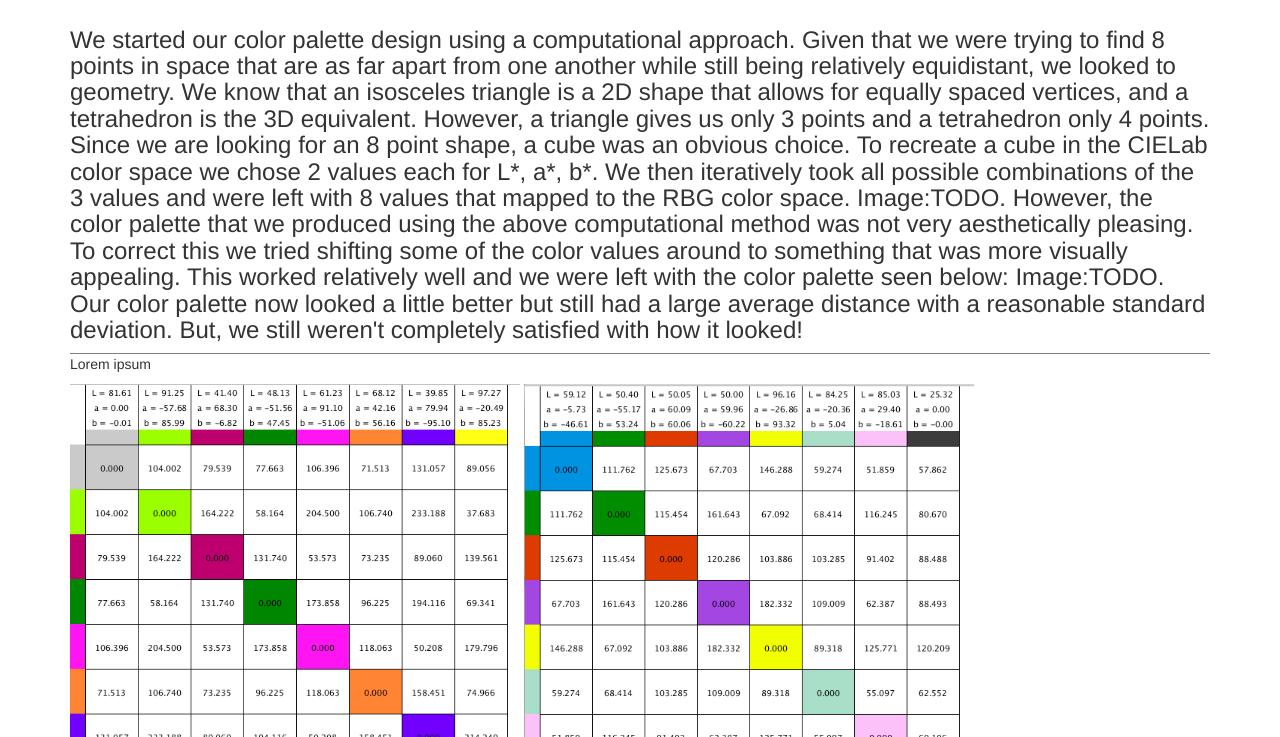
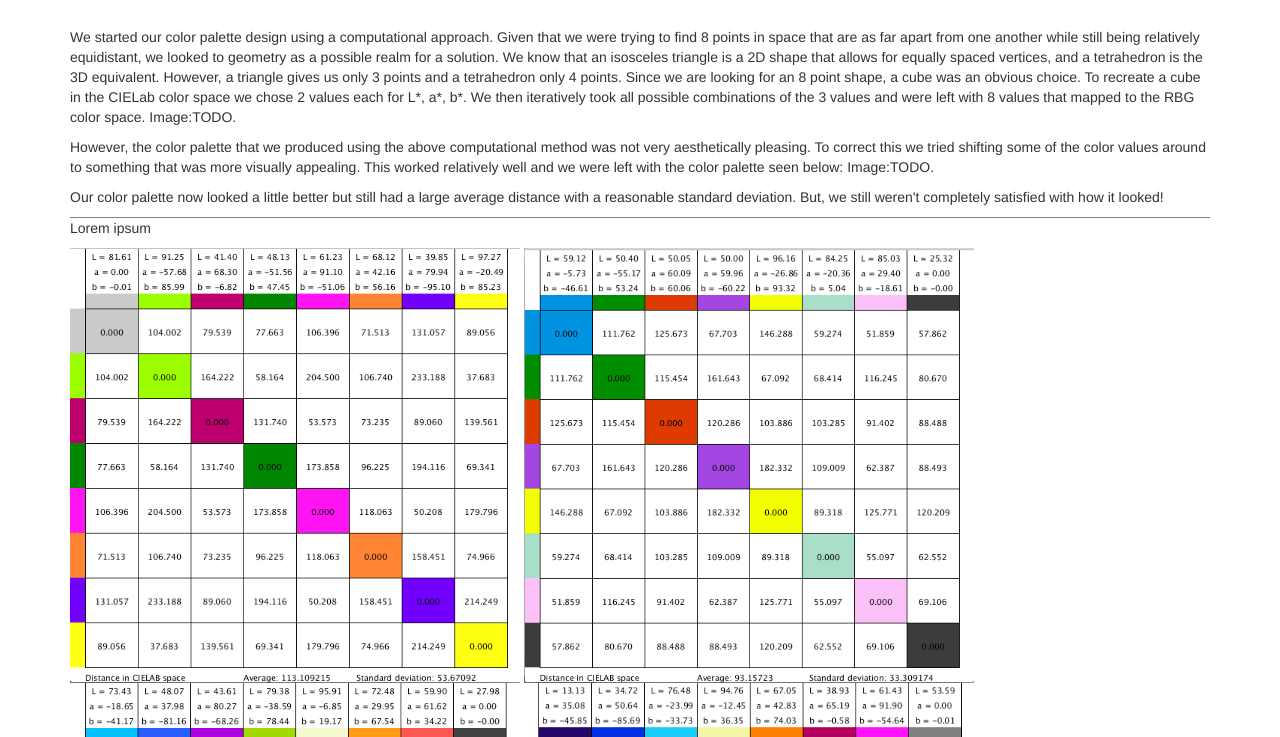
Before and after one commit to JasonFan74/color-palettes, a plain HTML site: page index.html in a window 1280 px wide. Shown: the part 63-800 px from the top of the page. Drawn offline with nearby package versions, Linux system fonts and the light colour scheme.

Commit message:
changed to p tag

```diff
--- a/index.html
+++ b/index.html
@@ -12,11 +12,12 @@
   <div class="container-fluid">
     <h1> Color Palettes</h1>
     <div class="container">
-        <h3>We started our color palette design using a computational approach. Given that we were trying to find 8 points in space that are as far apart from one another while still being relatively equidistant, we looked to geometry. We know that an isosceles triangle is a 2D shape that allows for equally spaced vertices, and a tetrahedron is the 3D equivalent. However, a triangle gives us only 3 points and a tetrahedron only 4 points. Since we are looking for an 8 point shape, a cube was an obvious choice. To recreate a cube in the CIELab color space we chose 2 values each for L*, a*, b*. We then iteratively took all possible combinations of the 3 values and were left with 8 values that mapped to the RBG color space. Image:TODO.
+        <h3></h3>
+            <p>    We started our color palette design using a computational approach. Given that we were trying to find 8 points in space that are as far apart from one another while still being relatively equidistant, we looked to geometry as a possible realm for a solution. We know that an isosceles triangle is a 2D shape that allows for equally spaced vertices, and a tetrahedron is the 3D equivalent. However, a triangle gives us only 3 points and a tetrahedron only 4 points. Since we are looking for an 8 point shape, a cube was an obvious choice. To recreate a cube in the CIELab color space we chose 2 values each for L*, a*, b*. We then iteratively took all possible combinations of the 3 values and were left with 8 values that mapped to the RBG color space. Image:TODO.
 
-        However, the color palette that we produced using the above computational method was not very aesthetically pleasing. To correct this we tried shifting some of the color values around to something that was more visually appealing. This worked relatively well and we were left with the color palette seen below: Image:TODO.
+        <p>    However, the color palette that we produced using the above computational method was not very aesthetically pleasing. To correct this we tried shifting some of the color values around to something that was more visually appealing. This worked relatively well and we were left with the color palette seen below: Image:TODO.</p
 
-        Our color palette now looked a little better but still had a large average distance with a reasonable standard deviation. But, we still weren't completely satisfied with how it looked!</h3>
+        <p>    Our color palette now looked a little better but still had a large average distance with a reasonable standard deviation. But, we still weren't completely satisfied with how it looked!</p>
       <div class="uline"></div>
       <p> Lorem ipsum</p>
 
```
